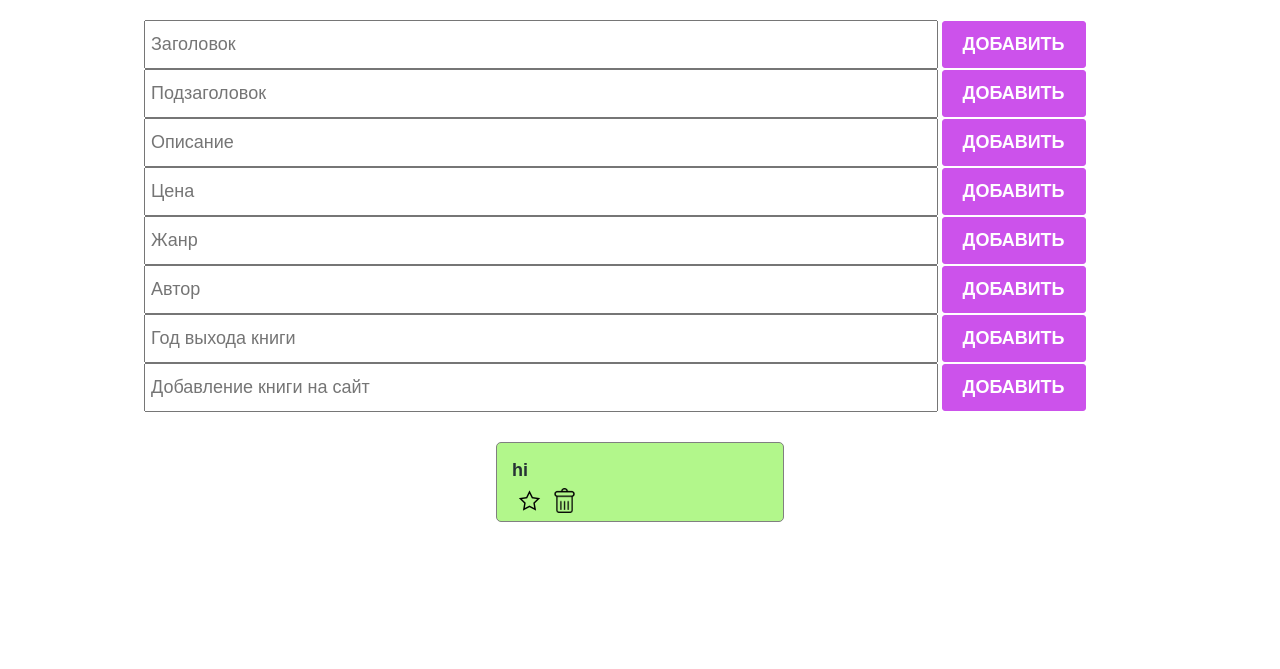
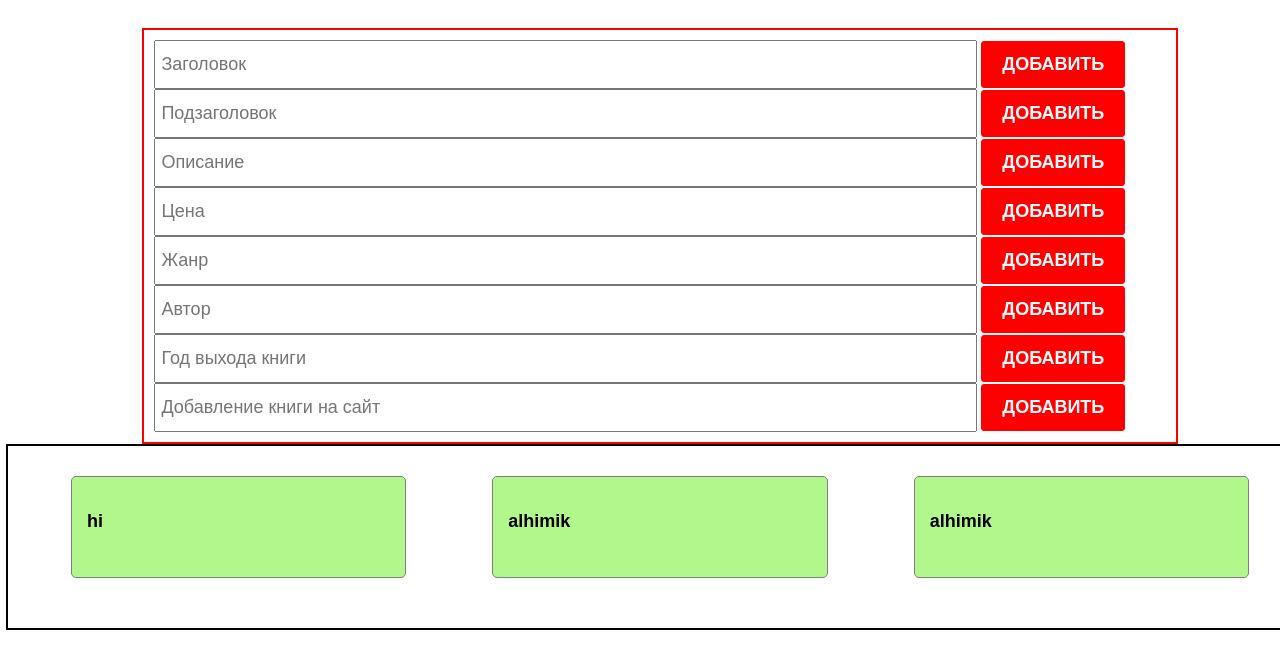
Before and after one commit to anara1990/bookproject, a Django app: template bookproject/templates/book.html in a window 1280 px wide. Shown: the top 669 px of the page. Run offline with Django 3.2, Linux system fonts and the light colour scheme; the template is opened without the code that fills it: values that come from a table or form of the project are taken from there, others are empty; data comes from the database, SQL or seed files in the repository; both versions use the stored data as it was after the commit.

Commit message:
staged changes

```diff
--- /dev/null
+++ b/bookproject/styles/styles/book.css
@@ -0,0 +1,57 @@
+section{
+    width: 100%;
+    padding: 20px;
+    display: flex;
+    flex-direction: column;
+    align-items: center;
+
+}
+.create_container{
+    width: 80%;
+    border: 2px solid red;
+    padding: 10px;
+
+}
+.create_input{
+    padding: 12px 5px;
+    font-size: 18px;
+    width: 80%;
+}
+.create_button{
+    padding: 12px 20px;
+    background-color: red;
+    border: 1px solid red;
+    color: white;
+    font-size: 18px;
+    text-transform: uppercase;
+    border-radius: 3px;
+    font-weight: bold;
+    cursor: pointer;
+}
+.create_button:active {
+    border: 1px solid #f34141;
+    box-shadow: 2px  2px 5px 3px #faf4fc;
+}
+.book_container{
+    padding: 30px 20px;
+    display: flex;
+    justify-content: space-around;
+    flex-wrap: wrap;
+    width: 100%;
+    border: 2px solid black;
+}
+.book_item{
+    border: 1px solid gray;
+    border-radius: 5px;
+    width: 24%;
+    padding: 10px 15px;
+    background-color: rgb(178, 247, 139);
+    margin-bottom: 20px;
+    height: 80px;
+}
+
+.book_item h4{
+    font-size: 18px;
+    font-family: sans-serif;
+
+}
--- a/bookproject/styles/styles/index.css
+++ /dev/null
@@ -1,106 +0,0 @@
-*{
-    box-sizing: border-box;
-    margin: 0;
-    padding: 0;
-    color: #263235;
-
-}
-
-section{
-    width: 100%;
-    padding: 20px;
-    display: flex;
-    flex-direction: column;
-    align-items: center;
-
-}
-.create_container{
-    width: 80%;
-}
-.create_input{
-    padding: 12px 5px;
-    font-size: 18px;
-    width: 80%;
-}
-.create_button{
-    padding: 12px 20px;
-    background-color: #cc52eb;
-    border: 1px solid #cc52eb;
-    color: white;
-    font-size: 18px;
-    text-transform: uppercase;
-    border-radius: 3px;
-    font-weight: bold;
-    cursor: pointer;
-}
-.create_button:active {
-    border: 1px solid #cc52eb;
-    box-shadow: 2px  2px 5px 3px #faf4fc;
-}
-.todo_container{
-    padding: 30px 20px;
-    display: flex;
-    justify-content: space-around;
-    flex-wrap: wrap;
-    width: 100%;
-}
-.todo_item{
-    border: 1px solid gray;
-    border-radius: 5px;
-    width: 24%;
-    padding: 10px 15px;
-    background-color: rgb(178, 247, 139);
-    margin-bottom: 20px;
-    height: 80px;
-}
-.todo_item.done{
-    background-color: gainsboro;
-    text-decoration: line-through;
-    color: gray;
-
-
-}
-.todo_item.done h4, .todo_item.done p, .todo_item.done span{
-    color: gray;
-}
-.todo_item.done img{
-    opacity: 0.5;
-
-}
-.todo_item.marked{
-    background-color: rgb(243, 243, 136);
-    border: 2px solid yellow;
-}
-.todo_item_header{
-    display: flex;
-    align-items: center;
-    min-height: 35px;
-}
-.todo_item_header h4{
-    font-size: 18px;
-    font-family: sans-serif;
-
-}
-.todo_item_footer{
-    display: flex;
-    justify-content: space-between;
-    font-family: sans-serif;
-
-}
-.todo_item_footer p{
-    font-size: 15px;
-    font-family: sans-serif;
-}
-.todo_item_footer .action_buttons{
-    display: flex;
-
-
-}
-.todo_item_footer img{
-    width: 25px;
-    height: 25px;
-    margin: 0 5px;
-    cursor: pointer;
-
-
-}
--- a/bookproject/templates/book.html
+++ b/bookproject/templates/book.html
@@ -6,9 +6,7 @@
     <meta charset="UTF-8">
     <meta name="viewport" content="width=device-width>, initial-scale=1.0">
     <title>Book</title>
-    <!--<link rel="stylesheet" href="./index.css" /> -->
-    <link rel="stylesheet" href={% static 'styles/index.css' %} />
-    <!--<link rel="stylesheet" href="./checkbox.css" /> -->
+    <link rel="stylesheet" href={% static 'styles/book.css' %} />
     <link rel="stylesheet" href={% static 'styles/checkbox.css' %} />
 
 
@@ -68,24 +66,17 @@
             </form>
 
         </div>
-        <div class="todo_container">
 
+        <div class="book_container">
 
+            {% for book in book_list %}
 
-            <div class='todo_item'>
-                <div class="todo_item_header">
+            <div class='book_item'>
+
                     <h4>{{ book.text }}</h4>
-                </div>
 
-                <div class="todo_item_footer">
-                    <div class="action_buttons">
-                        <img src="{% static './icons/unmarked3.png' %}" />
-                        <img src="{% static './icons/delete.png' %}" />
-                    </div>
-                </div>
             </div>
-
-
+            {% endfor %}
         </div>
 
     </section>
--- a/bookproject/views.py
+++ b/bookproject/views.py
@@ -2,7 +2,7 @@
 from .models import Book
 
 def test(request):
-    todo_list = Book.objects.all()
+    book_list = Book.objects.all()
     return render(request, "book.html", {"book_list": book_list})
 
 
```
Also changed, not shown: db.sqlite3.
